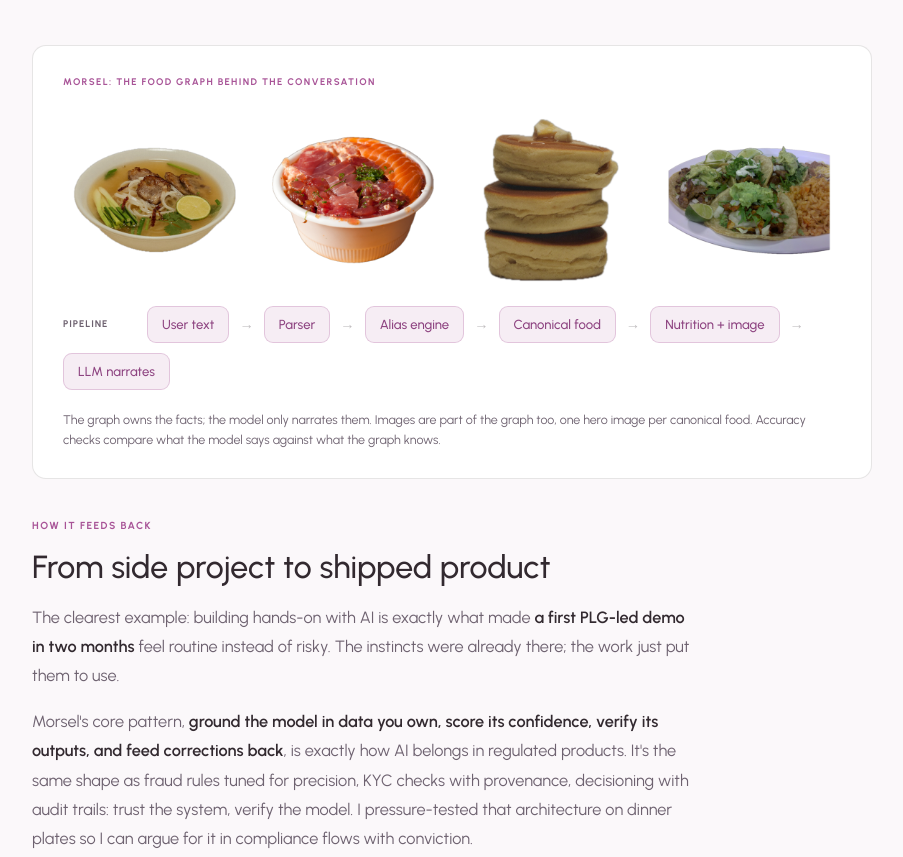
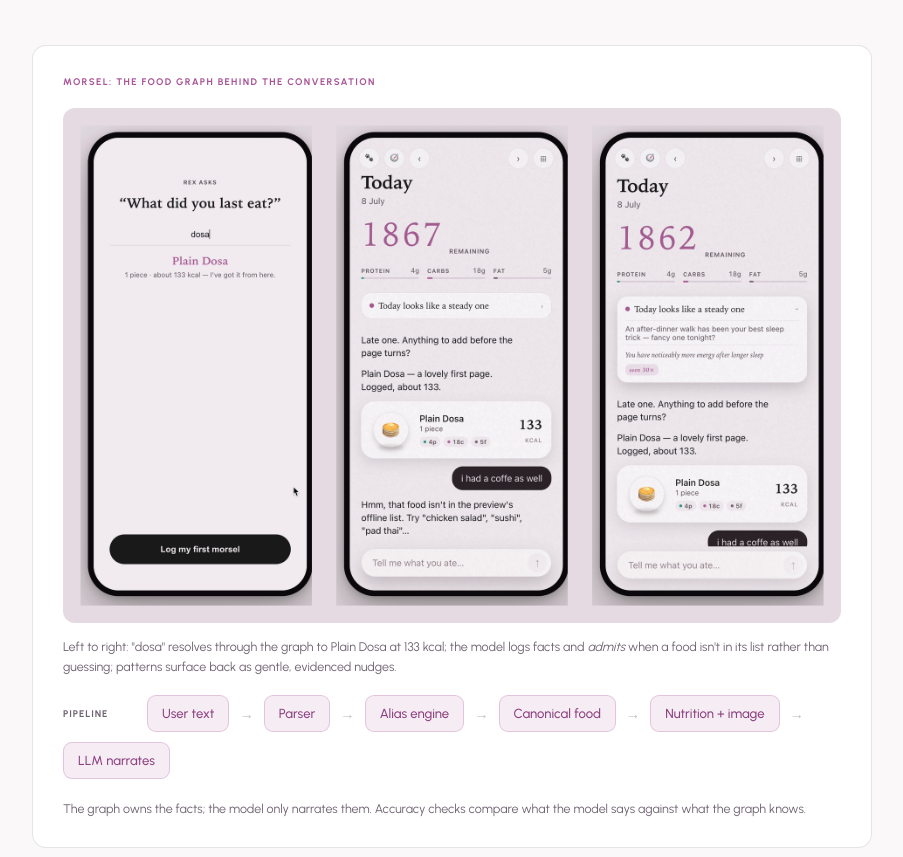
Before and after one commit to roshb1986-prog/roshni-portfolio, a website: page case-staying-current.html in a window 1280 px wide. Shown: the part 1325-2182 px from the top of the page, without its empty margins (188-1091 px from the left). Drawn offline with Linux system fonts and the light colour scheme.

Commit message:
Replace Morsel food-art strip with real app screenshots
Three screens from the design preview: 'dosa' resolving to Plain Dosa
(133 kcal, 'I've got it from here'), the Today view where the model
admits an unknown food instead of guessing, and a seen-30x insight card.

Co-Authored-By: Claude Opus 4.8 <noreply@anthropic.com>

```diff
--- a/case-staying-current.html
+++ b/case-staying-current.html
@@ -63,10 +63,11 @@
         </div>
       </section>
 
-      <!-- FIGURE: Morsel food graph -->
+      <!-- FIGURE: Morsel screens -->
       <figure class="figure">
         <figcaption class="fig-label">Morsel: the food graph behind the conversation</figcaption>
-        <img src="morsel-foods.png" alt="Die-cut food photography from Morsel's canonical food graph: pho, a poke bowl, pancakes, and tacos." style="width:100%;height:auto;display:block;margin:6px 0 14px"/>
+        <img src="morsel-screens.png" alt="Three Morsel app screens. First: the app asks 'What did you last eat?', the user types 'dosa' and it resolves to Plain Dosa, 1 piece, about 133 kcal, with the note 'I've got it from here'. Second: the Today view logs Plain Dosa with its macros, and when the user mentions an unknown food the model admits it isn't in the offline list instead of guessing. Third: an insight card noting an after-dinner walk has been the user's best sleep trick, seen 30 times." style="width:100%;height:auto;display:block;margin:6px 0 14px;border-radius:12px"/>
+        <figcaption class="fig-cap" style="margin-top:0;margin-bottom:18px">Left to right: "dosa" resolves through the graph to Plain Dosa at 133 kcal; the model logs facts and <em>admits</em> when a food isn't in its list rather than guessing; patterns surface back as gentle, evidenced nudges.</figcaption>
         <div class="flow">
           <div class="flow-row is-after">
             <span class="flow-tag">Pipeline</span>
@@ -78,7 +79,7 @@
             <span class="flow-node">LLM narrates</span>
           </div>
         </div>
-        <figcaption class="fig-cap">The graph owns the facts; the model only narrates them. Images are part of the graph too, one hero image per canonical food. Accuracy checks compare what the model says against what the graph knows.</figcaption>
+        <figcaption class="fig-cap">The graph owns the facts; the model only narrates them. Accuracy checks compare what the model says against what the graph knows.</figcaption>
       </figure>
 
       <!-- FEEDS BACK -->
```
Also changed, not shown: morsel-foods.png (deleted), morsel-screens.png (added).
